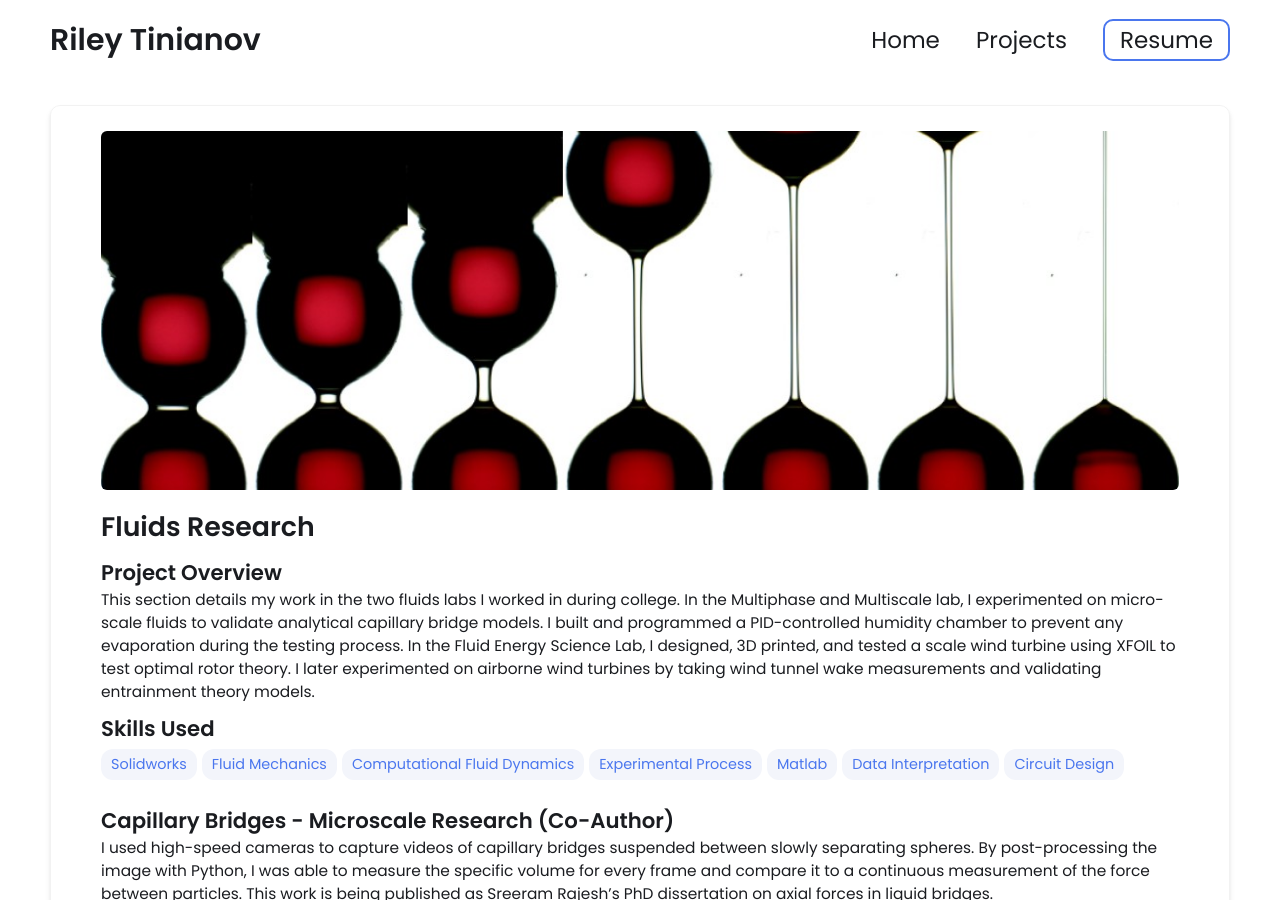
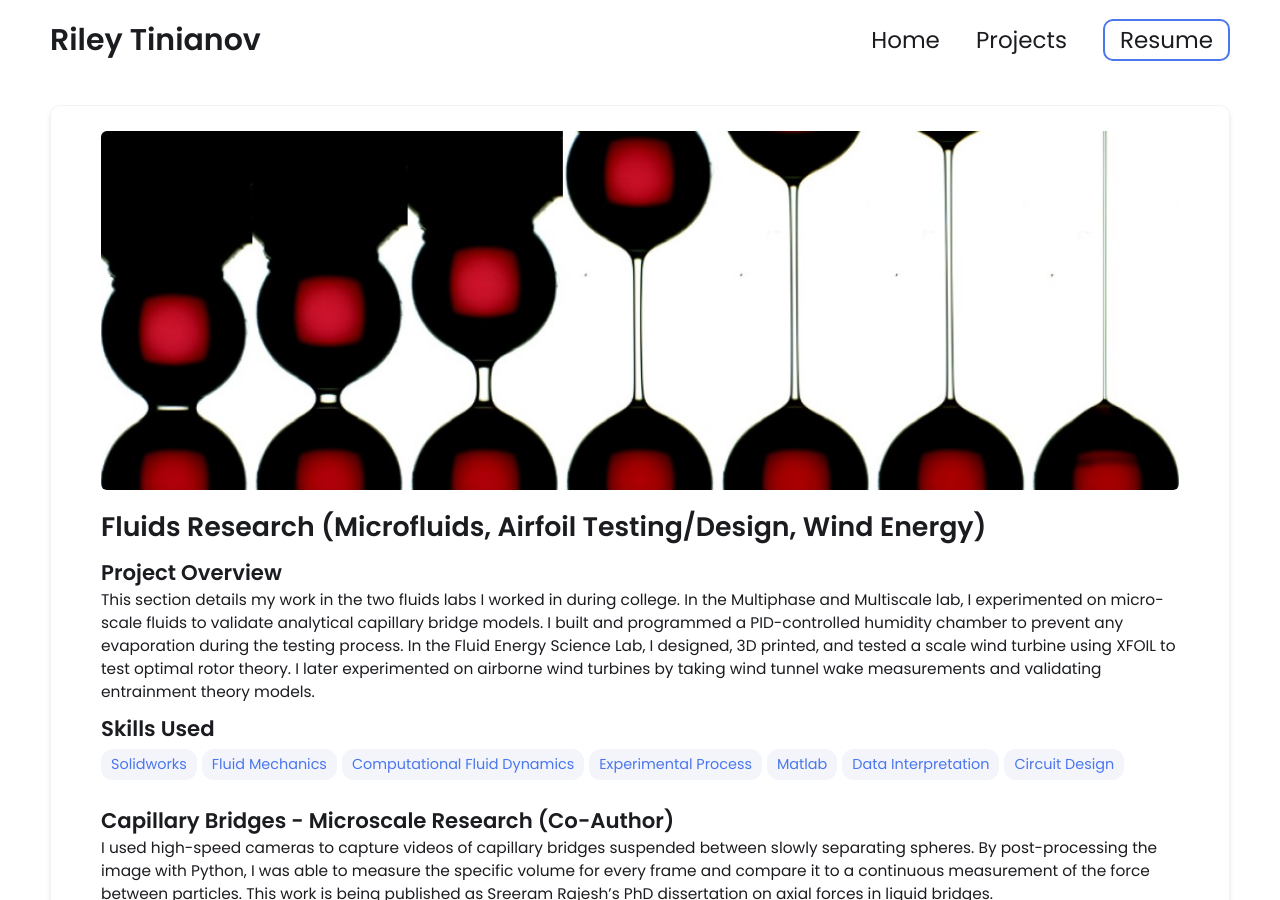
Before and after one commit to rileytinianov/rileytinianov.github.io, a Jekyll site: the page built from _projects/Turbine Design/index.md, in a window 1280 px wide and 900 px high. Built offline with Jekyll 4.4.1, drawn with Linux system fonts in a browser that asks for light colours.

Commit message:
Update index.md
Project naming

```diff
--- a/_projects/Turbine Design/index.md
+++ b/_projects/Turbine Design/index.md
@@ -1,6 +1,6 @@
 ---
 layout: post
-title: Fluids Research
+title: Fluids Research (Microfluids, Airfoil Testing/Design, Wind Energy)
 description:  This section details my work in the two fluids labs I worked in during college. In the Multiphase and Multiscale lab, I experimented on micro-scale fluids to validate analytical capillary bridge models. I built and programmed a PID-controlled humidity chamber to prevent any evaporation during the testing process. In the Fluid Energy Science Lab, I designed, 3D printed, and tested a scale wind turbine using XFOIL to test optimal rotor theory. I later experimented on airborne wind turbines by taking wind tunnel wake measurements and validating entrainment theory models.
 skills:
 - Solidworks
```
